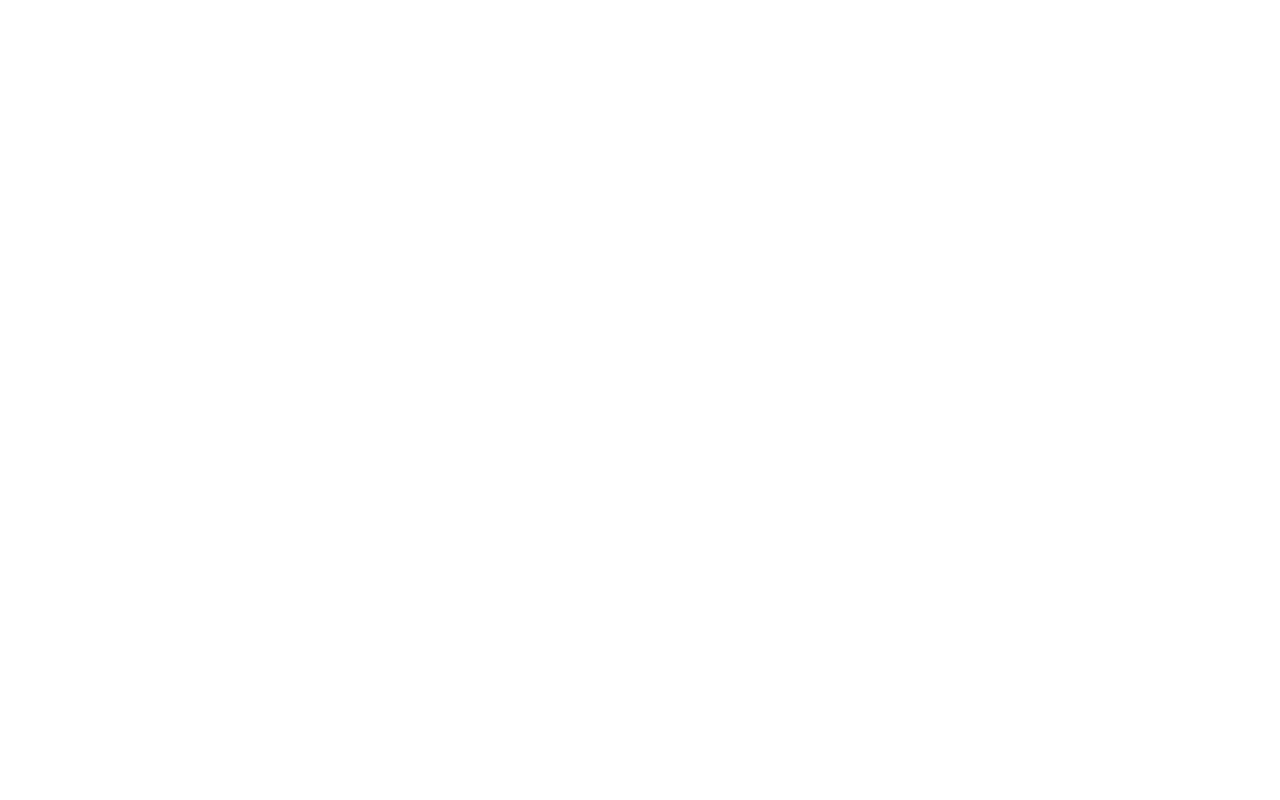
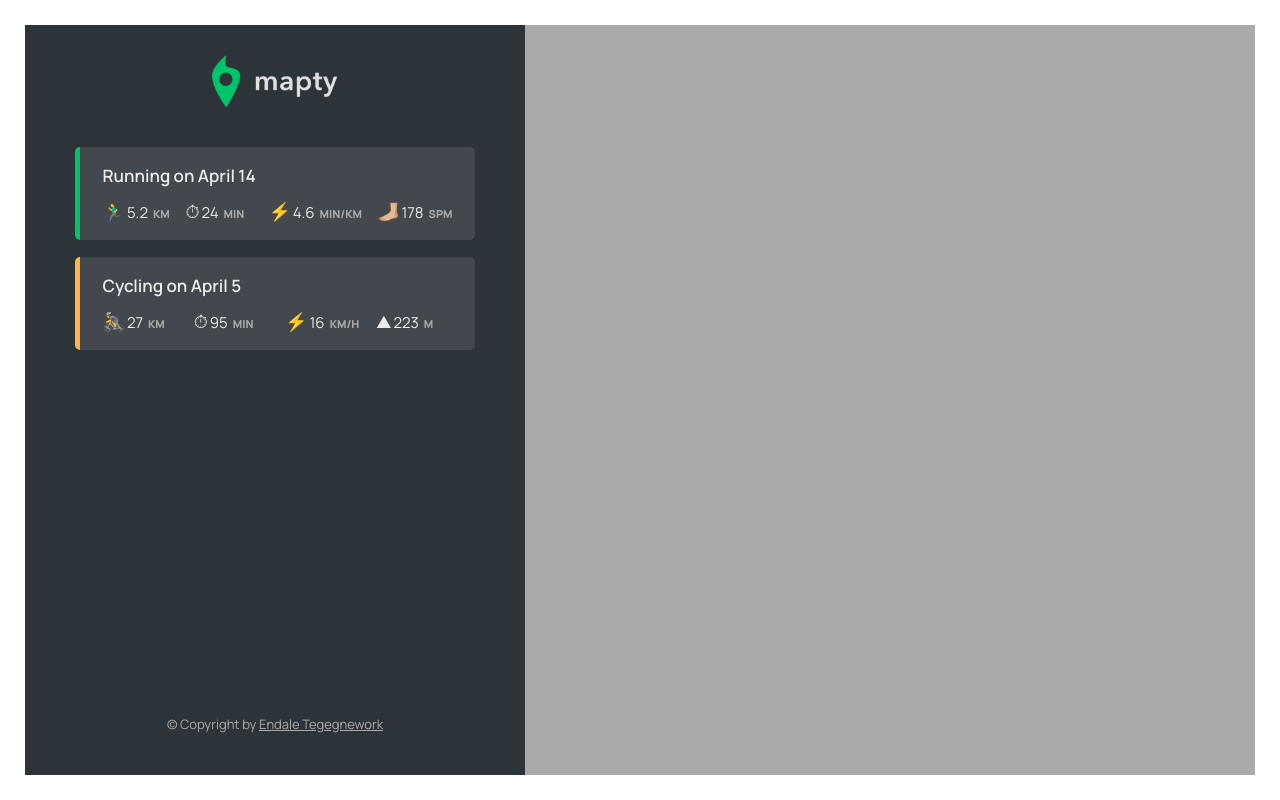
Before and after one commit to endx-star/Locator, a plain HTML site: page index.html in a window 1280 px wide. Drawn offline with Linux system fonts and the light colour scheme.

Commit message:
adding styles,html files and logo, icon images

```diff
--- a/index.html
+++ b/index.html
@@ -3,10 +3,118 @@
   <head>
     <meta charset="UTF-8" />
     <meta name="viewport" content="width=device-width, initial-scale=1.0" />
-    <title>Locator</title>
+    <meta http-equiv="X-UA-Compatible" content="ie=edge" />
+    <link rel="shortcut icon" type="image/png" href="/icon.png" />
+
+    <link
+      href="https://fonts.googleapis.com/css2?family=Manrope:wght@400;600;700;800&display=swap"
+      rel="stylesheet"
+    />
     <link rel="stylesheet" href="style.css" />
+    <script defer src="script.js"></script>
+    <title>locator //Map your workouts</title>
   </head>
   <body>
-    <script src="script.js"></script>
+    <div class="sidebar">
+      <img src="logo.png" alt="Logo" class="logo" />
+
+      <ul class="workouts">
+        <form class="form hidden">
+          <div class="form__row">
+            <label class="form__label">Type</label>
+            <select class="form__input form__input--type">
+              <option value="running">Running</option>
+              <option value="cycling">Cycling</option>
+            </select>
+          </div>
+          <div class="form__row">
+            <label class="form__label">Distance</label>
+            <input class="form__input form__input--distance" placeholder="km" />
+          </div>
+          <div class="form__row">
+            <label class="form__label">Duration</label>
+            <input
+              class="form__input form__input--duration"
+              placeholder="min"
+            />
+          </div>
+          <div class="form__row">
+            <label class="form__label">Cadence</label>
+            <input
+              class="form__input form__input--cadence"
+              placeholder="step/min"
+            />
+          </div>
+          <div class="form__row form__row--hidden">
+            <label class="form__label">Elev Gain</label>
+            <input
+              class="form__input form__input--elevation"
+              placeholder="meters"
+            />
+          </div>
+          <button class="form__btn">OK</button>
+        </form>
+
+        <li class="workout workout--running" data-id="1234567890">
+          <h2 class="workout__title">Running on April 14</h2>
+          <div class="workout__details">
+            <span class="workout__icon">🏃‍♂️</span>
+            <span class="workout__value">5.2</span>
+            <span class="workout__unit">km</span>
+          </div>
+          <div class="workout__details">
+            <span class="workout__icon">⏱</span>
+            <span class="workout__value">24</span>
+            <span class="workout__unit">min</span>
+          </div>
+          <div class="workout__details">
+            <span class="workout__icon">⚡️</span>
+            <span class="workout__value">4.6</span>
+            <span class="workout__unit">min/km</span>
+          </div>
+          <div class="workout__details">
+            <span class="workout__icon">🦶🏼</span>
+            <span class="workout__value">178</span>
+            <span class="workout__unit">spm</span>
+          </div>
+        </li>
+
+        <li class="workout workout--cycling" data-id="1234567891">
+          <h2 class="workout__title">Cycling on April 5</h2>
+          <div class="workout__details">
+            <span class="workout__icon">🚴‍♀️</span>
+            <span class="workout__value">27</span>
+            <span class="workout__unit">km</span>
+          </div>
+          <div class="workout__details">
+            <span class="workout__icon">⏱</span>
+            <span class="workout__value">95</span>
+            <span class="workout__unit">min</span>
+          </div>
+          <div class="workout__details">
+            <span class="workout__icon">⚡️</span>
+            <span class="workout__value">16</span>
+            <span class="workout__unit">km/h</span>
+          </div>
+          <div class="workout__details">
+            <span class="workout__icon">⛰</span>
+            <span class="workout__value">223</span>
+            <span class="workout__unit">m</span>
+          </div>
+        </li>
+      </ul>
+
+      <p class="copyright">
+        &copy; Copyright by
+        <a
+          class="linkeln"
+          target="_blank"
+          href="https://www.linkedin.com/in/endale-tegegnework-352152211"
+          >Endale Tegegnework</a
+        >
+      </p>
+    </div>
+
+    <div id="map"></div>
   </body>
 </html>
--- a/style.css
+++ b/style.css
@@ -0,0 +1,220 @@
+:root {
+  --color-brand--1: #ffb545;
+  --color-brand--2: #00c46a;
+
+  --color-dark--1: #2d3439;
+  --color-dark--2: #42484d;
+  --color-light--1: #aaa;
+  --color-light--2: #ececec;
+  --color-light--3: rgb(214, 222, 224);
+}
+
+* {
+  margin: 0;
+  padding: 0;
+  box-sizing: inherit;
+}
+
+html {
+  font-size: 62.5%;
+  box-sizing: border-box;
+}
+
+body {
+  font-family: 'Manrope', sans-serif;
+  color: var(--color-light--2);
+  font-weight: 400;
+  line-height: 1.6;
+  height: 100vh;
+  overscroll-behavior-y: none;
+
+  background-color: #fff;
+  padding: 2.5rem;
+
+  display: flex;
+}
+
+/* GENERAL */
+a:link,
+a:visited {
+  color: var(--color-brand--1);
+}
+
+/* SIDEBAR */
+.sidebar {
+  flex-basis: 50rem;
+  background-color: var(--color-dark--1);
+  padding: 3rem 5rem 4rem 5rem;
+  display: flex;
+  flex-direction: column;
+}
+
+.logo {
+  height: 5.2rem;
+  align-self: center;
+  margin-bottom: 4rem;
+}
+
+.workouts {
+  list-style: none;
+  height: 77vh;
+  overflow-y: scroll;
+  overflow-x: hidden;
+}
+
+.workouts::-webkit-scrollbar {
+  width: 0;
+}
+
+.workout {
+  background-color: var(--color-dark--2);
+  border-radius: 5px;
+  padding: 1.5rem 2.25rem;
+  margin-bottom: 1.75rem;
+  cursor: pointer;
+
+  display: grid;
+  grid-template-columns: 1fr 1fr 1fr 1fr;
+  gap: 0.75rem 1.5rem;
+}
+.workout--running {
+  border-left: 5px solid var(--color-brand--2);
+}
+.workout--cycling {
+  border-left: 5px solid var(--color-brand--1);
+}
+
+.workout__title {
+  font-size: 1.7rem;
+  font-weight: 600;
+  grid-column: 1 / -1;
+}
+
+.workout__details {
+  display: flex;
+  align-items: baseline;
+}
+
+.workout__icon {
+  font-size: 1.8rem;
+  margin-right: 0.2rem;
+  height: 0.28rem;
+}
+
+.workout__value {
+  font-size: 1.5rem;
+  margin-right: 0.5rem;
+}
+
+.workout__unit {
+  font-size: 1.1rem;
+  color: var(--color-light--1);
+  text-transform: uppercase;
+  font-weight: 800;
+}
+
+.form {
+  background-color: var(--color-dark--2);
+  border-radius: 5px;
+  padding: 1.5rem 2.75rem;
+  margin-bottom: 1.75rem;
+
+  display: grid;
+  grid-template-columns: 1fr 1fr;
+  gap: 0.5rem 2.5rem;
+
+  /* Match height and activity boxes */
+  height: 9.25rem;
+  transition: all 0.5s, transform 1ms;
+}
+
+.form.hidden {
+  transform: translateY(-30rem);
+  height: 0;
+  padding: 0 2.25rem;
+  margin-bottom: 0;
+  opacity: 0;
+}
+
+.form__row {
+  display: flex;
+  align-items: center;
+}
+
+.form__row--hidden {
+  display: none;
+}
+
+.form__label {
+  flex: 0 0 50%;
+  font-size: 1.5rem;
+  font-weight: 600;
+}
+
+.form__input {
+  width: 100%;
+  padding: 0.3rem 1.1rem;
+  font-family: inherit;
+  font-size: 1.4rem;
+  border: none;
+  border-radius: 3px;
+  background-color: var(--color-light--3);
+  transition: all 0.2s;
+}
+
+.form__input:focus {
+  outline: none;
+  background-color: #fff;
+}
+
+.form__btn {
+  display: none;
+}
+
+.copyright {
+  margin-top: auto;
+  font-size: 1.3rem;
+  text-align: center;
+  color: var(--color-light--1);
+}
+
+.linkeln:link,
+.linkeln:visited {
+  color: var(--color-light--1);
+  transition: all 0.2s;
+}
+
+.linkeln:hover,
+.linkeln:active {
+  color: var(--color-light--2);
+}
+
+/* MAP */
+#map {
+  flex: 1;
+  height: 100%;
+  background-color: var(--color-light--1);
+}
+
+/* Popup width is defined in JS using options */
+.leaflet-popup .leaflet-popup-content-wrapper {
+  background-color: var(--color-dark--1);
+  color: var(--color-light--2);
+  border-radius: 5px;
+  padding-right: 0.6rem;
+}
+
+.leaflet-popup .leaflet-popup-content {
+  font-size: 1.5rem;
+}
+
+.leaflet-popup .leaflet-popup-tip {
+  background-color: var(--color-dark--1);
+}
+
+.running-popup .leaflet-popup-content-wrapper {
+  border-left: 5px solid var(--color-brand--2);
+}
+.cycling-popup .leaflet-popup-content-wrapper {
+  border-left: 5px solid var(--color-brand--1);
+}
```
Also changed, not shown: icon.png (added), logo.png (added), 2 other files.
